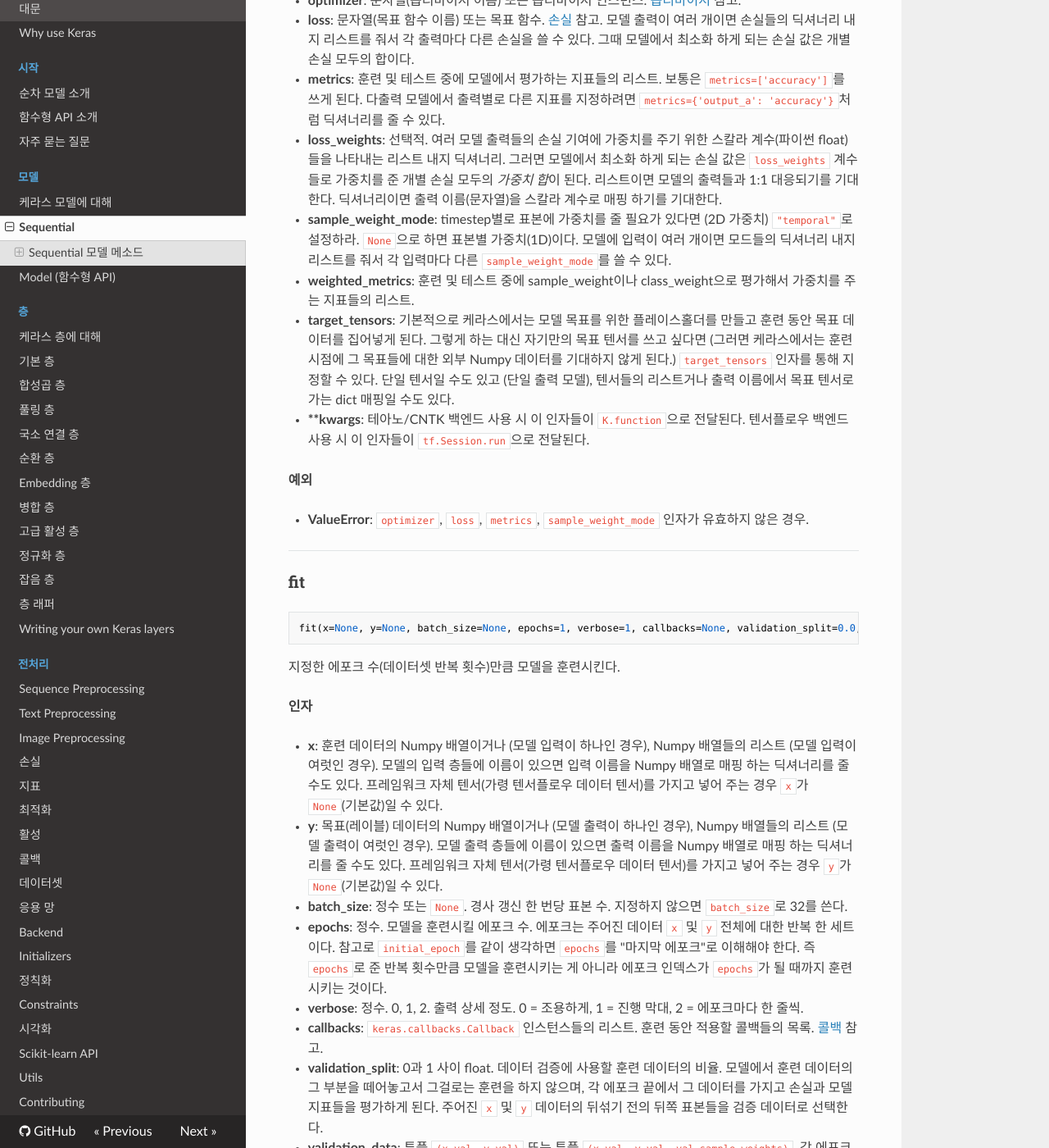
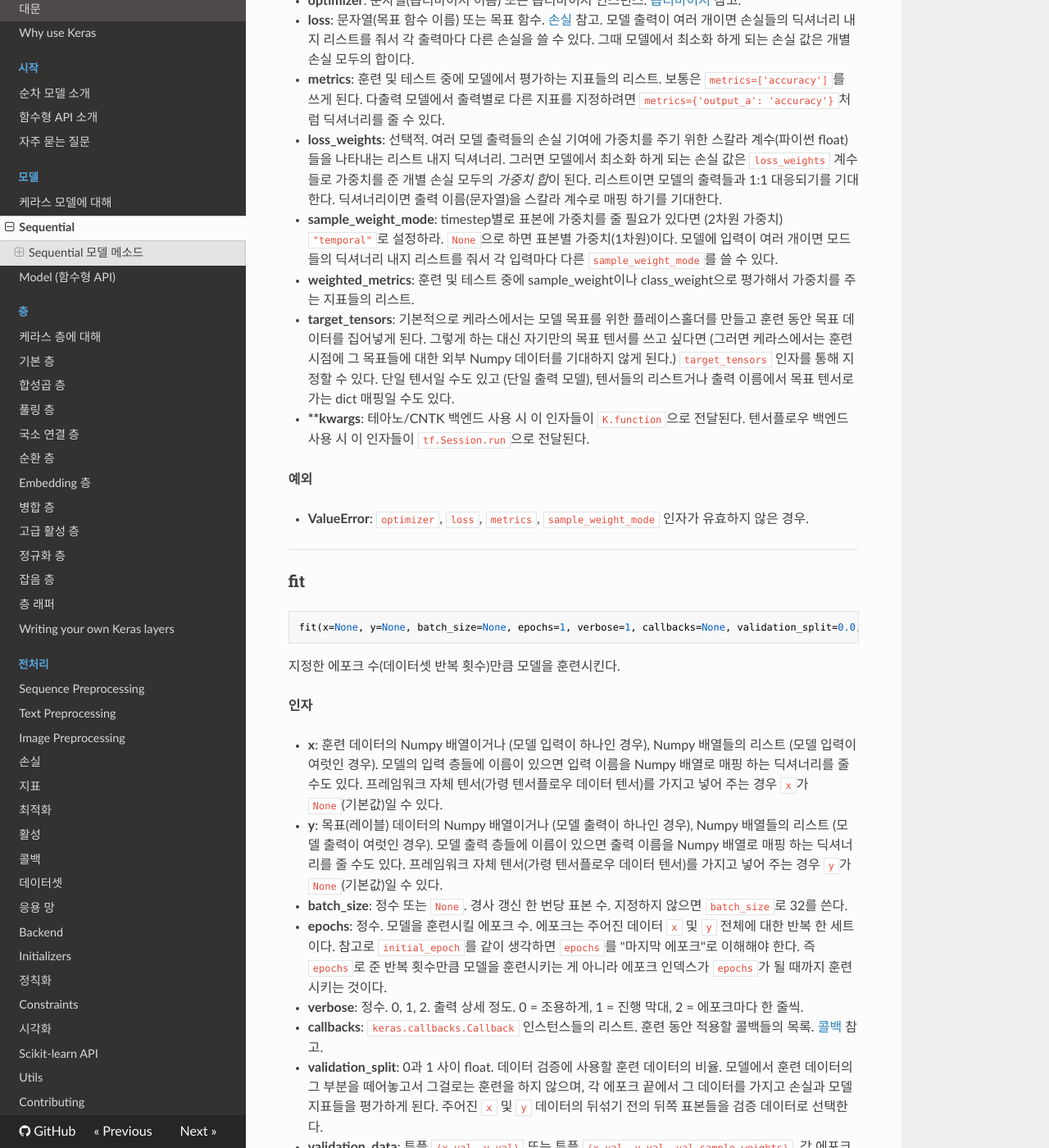
Before and after one commit to wariua/keras-docs-ko, an MkDocs documentation site: the page built from sources/models/sequential.md, in a window 1280 px wide and 1400 px high, scrolled down 513 px. Shown: the whole window at 82% size. Built offline with MkDocs 1.6.1, drawn with Linux system fonts in a browser that asks for light colours; nearby versions of some CDN libraries; old or Windows-style settings are respelled for this version of MkDocs; some of the changed text lies outside the part shown.

Commit message:
fix wording
nD => n차원

```diff
--- a/sources/models/sequential.md
+++ b/sources/models/sequential.md
@@ -42,8 +42,8 @@ __인자__
     딕셔너리이면 출력 이름(문자열)을 스칼라 계수로
     매핑 하기를 기대한다.
 - __sample_weight_mode__: timestep별로 표본에 가중치를
-    줄 필요가 있다면 (2D 가중치) `"temporal"`로 설정하라.
-    `None`으로 하면 표본별 가중치(1D)이다.
+    줄 필요가 있다면 (2차원 가중치) `"temporal"`로 설정하라.
+    `None`으로 하면 표본별 가중치(1차원)이다.
     모델에 입력이 여러 개이면 모드들의
     딕셔너리 내지 리스트를 줘서 각 입력마다 다른
     `sample_weight_mode`를 쓸 수 있다.
@@ -140,7 +140,7 @@ __인자__
     (가중치와 표본이 1:1 대응),
     temporal 데이터인 경우에는
     `(samples, sequence_length)`
-    형태의 2D 배열을 줘서 각 표본의 timestep마다
+    형태의 2차원 배열을 줘서 각 표본의 timestep마다
     다른 가중치를 적용할 수 있다.
     그 경우 `compile()`에서
     `sample_weight_mode="temporal"`을
@@ -212,7 +212,7 @@ __인자__
     (가중치와 표본이 1:1 대응),
     temporal 데이터인 경우에는
     `(samples, sequence_length)`
-    형태의 2D 배열을 줘서 각 표본의 timestep마다
+    형태의 2차원 배열을 줘서 각 표본의 timestep마다
     다른 가중치를 적용할 수 있다.
     그 경우 `compile()`에서
     `sample_weight_mode="temporal"`을
@@ -291,7 +291,7 @@ __인자__
 - __sample_weight__: 선택적. x와 같은 길이의 배열이며,
     각 표본에 대한 모델의 손실에 적용할 가중치를 담는다.
     temporal 데이터인 경우에는 `(samples, sequence_length)`
-    형태의 2D 배열을 줘서 각 표본의 timestep마다
+    형태의 2차원 배열을 줘서 각 표본의 timestep마다
     다른 가중치를 적용할 수 있다.
     그 경우 `compile()`에서 `sample_weight_mode="temporal"`을
     꼭 지정해 줘야 할 것이다.
@@ -336,7 +336,7 @@ __인자__
 - __sample_weight__: 선택적. x와 같은 길이의 배열이며,
     각 표본에 대한 모델의 손실에 적용할 가중치를 담는다.
     temporal 데이터인 경우에는 `(samples, sequence_length)`
-    형태의 2D 배열을 줘서 각 표본의 timestep마다
+    형태의 2차원 배열을 줘서 각 표본의 timestep마다
     다른 가중치를 적용할 수 있다.
     그 경우 `compile()`에서 `sample_weight_mode="temporal"`을
     꼭 지정해 줘야 할 것이다.
```
Also changed, not shown: sources/getting-started/sequential-model-guide.md (+2 -2 lines), sources/models/model.md (+6 -6 lines).
